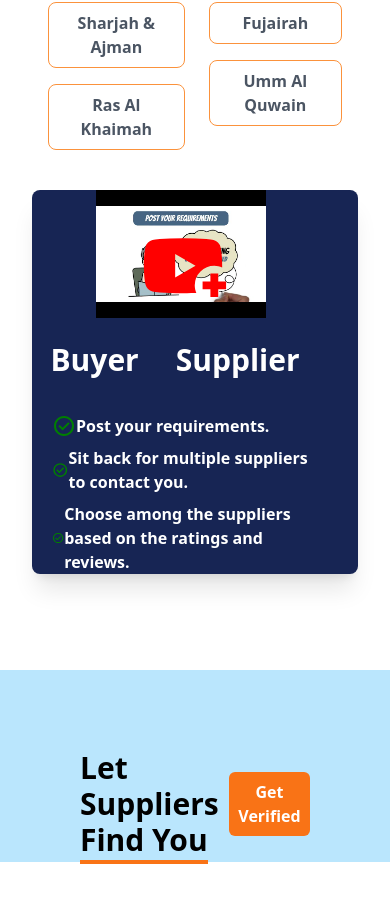
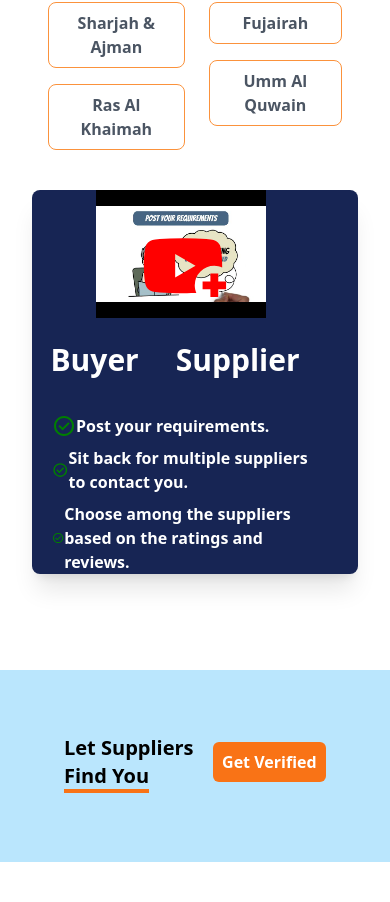
Before and after one commit to sourav0009/Habot_company_Ui, a React (Create React App) app: page / in a window 390 px wide. Shown: the part 1060-1962 px from the top of the page. Built offline with nearby package versions, Linux system fonts and the light colour scheme.

Commit message:
responcive

```diff
--- a/src/components/home.jsx
+++ b/src/components/home.jsx
@@ -129,11 +129,13 @@ const Home = () => {
             </section>
 
             <section className=' w-full h-48 bg-sky-200 mt-24 mb-24'>
-                <div className=' flex items-center justify-around p-20'>
-                    <h1 className=' text-3xl font-semibold'>Let Suppliers <span className=' border-b-4 border-orange-500'> Find You</span></h1>
-                    <button className=' bg-orange-500 p-2 w-40 rounded-md text-white font-semibold'>Get Verified</button>
+                <div className=' flex items-center md:justify-around justify-between md:p-20 p-16 '>
+                    <h1 className=' md:text-3xl text-xl font-semibold'>Let Suppliers <span className=' border-b-4 border-orange-500'> Find You</span></h1>
+                    <button className=' bg-orange-500 p-2 md:w-40 w-40 rounded-md text-white font-semibold'>Get Verified</button>
                 </div>
             </section>
+
+
         </>
     );
 };
```
